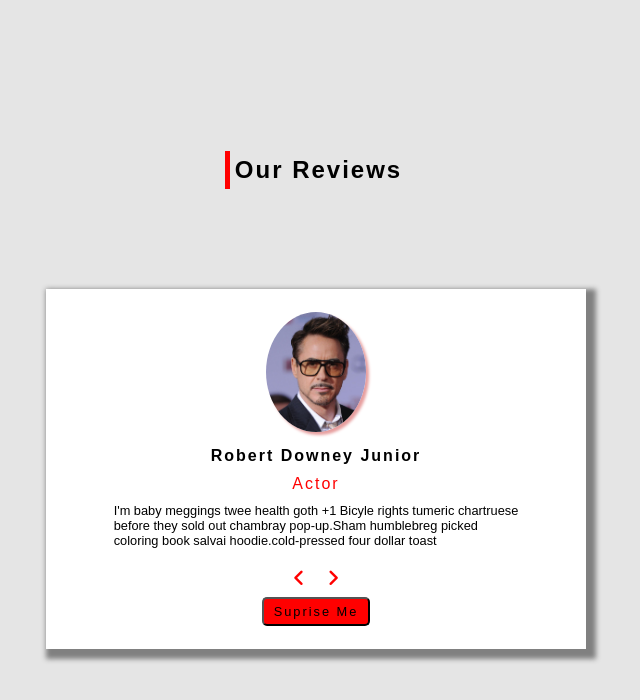
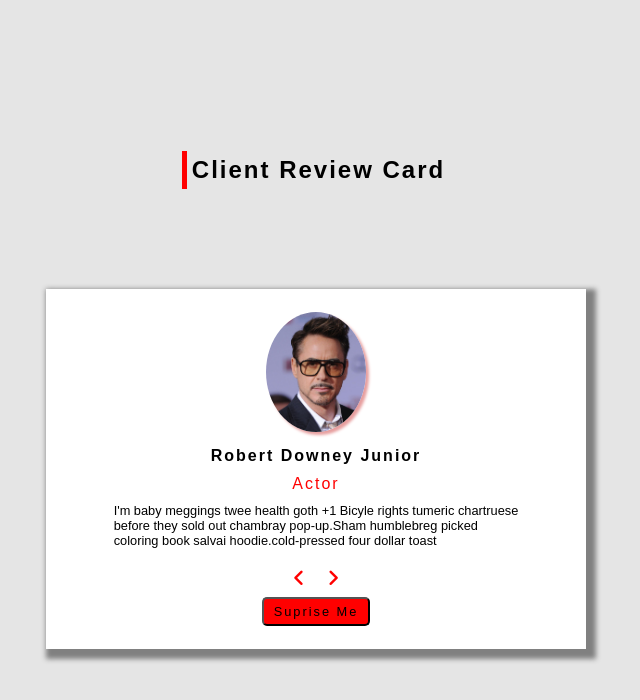
Before and after one commit to Chompanha/ReviewCard, a plain HTML site: page index.html in a window 1280 px wide. Shown: the whole page, without its empty margins (324-964 px from the left). Drawn offline with Linux system fonts and the light colour scheme.

Commit message:
changing from our reveiw to client review card in H2

```diff
--- a/index.html
+++ b/index.html
@@ -102,7 +102,7 @@
     </head>
     <body>
         <div class="container">
-            <h2>Our Reviews</h2>
+            <h2>Client Review Card</h2>
             <div class="poster">
                 <img src="rdj.jpg">
                 <p class="name">Robert Downey Junior</p>
```
